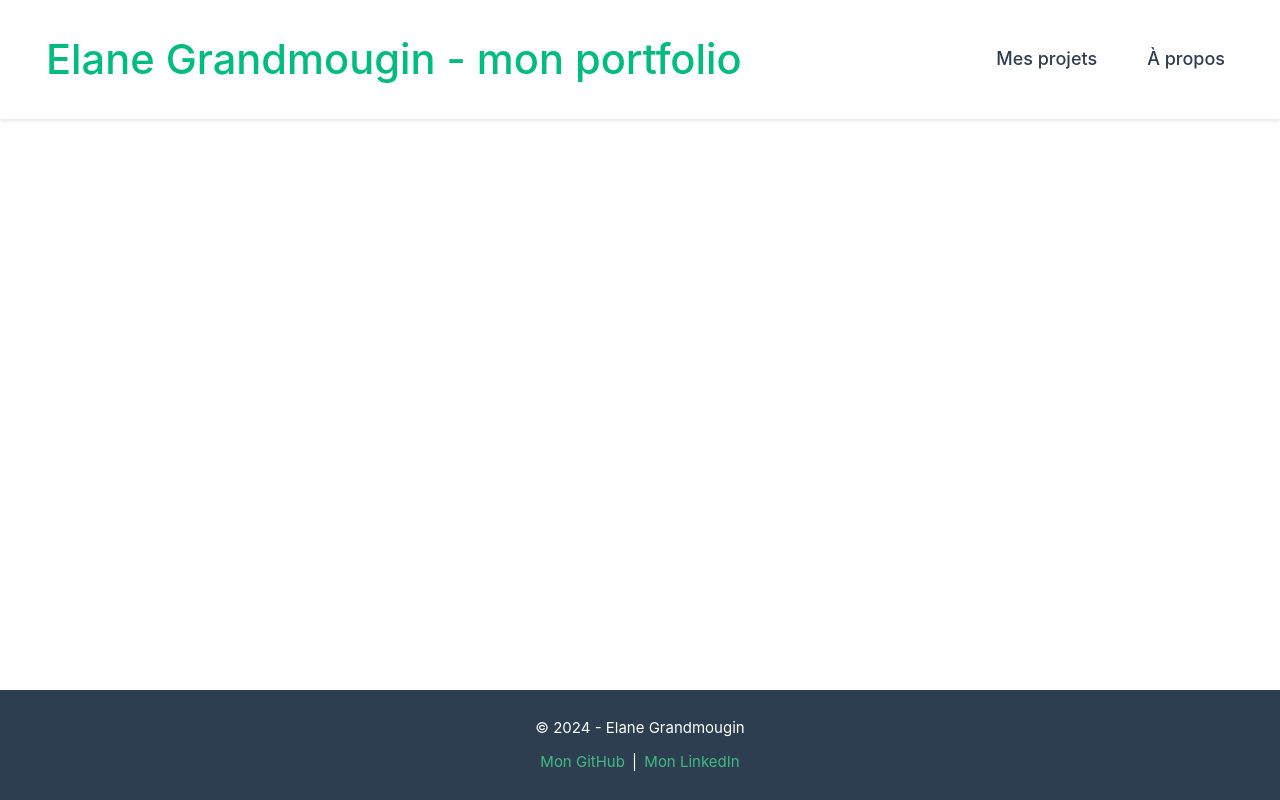
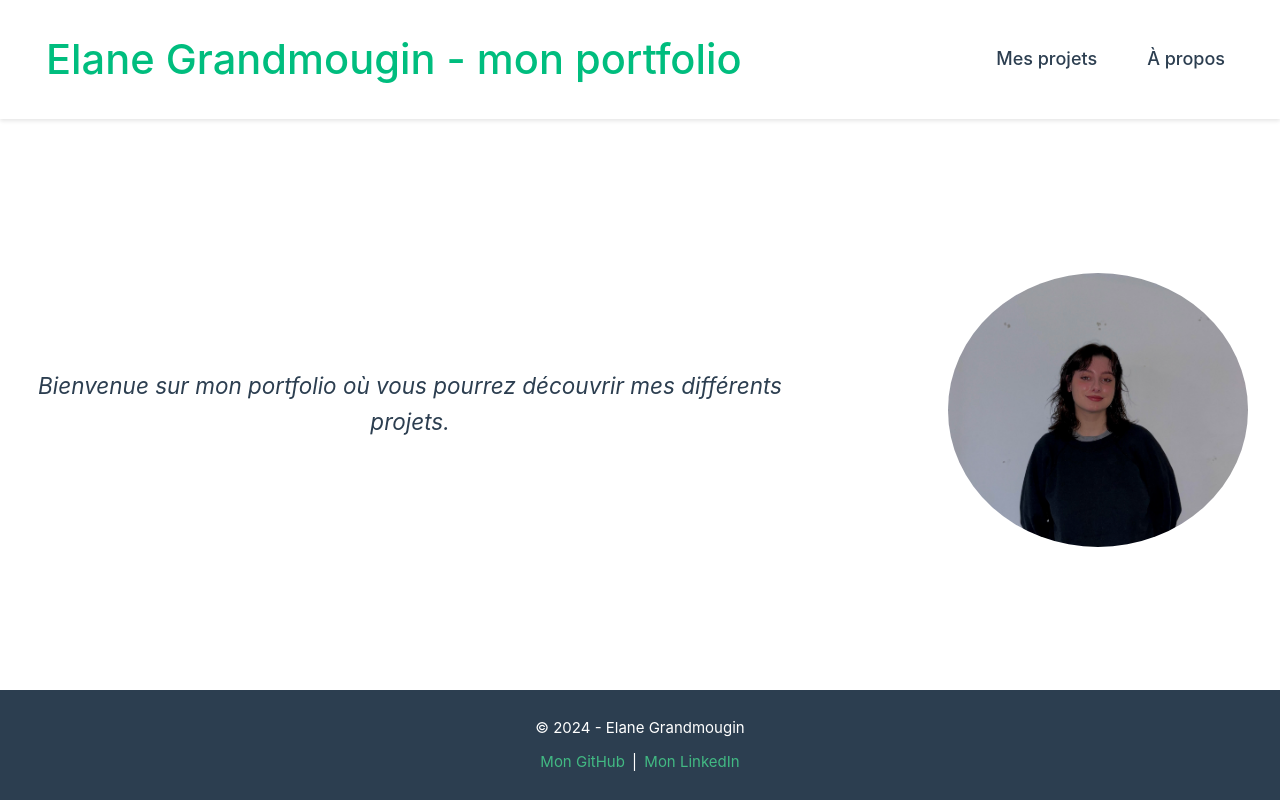
Before and after one commit to elaneg/portfolio_pro, a Vue app: page / in a window 1280 px wide. Built offline with nearby package versions, Linux system fonts and the light colour scheme.

Commit message:
feat/accueil : ajout du contenu de l'accueil et correction du css

```diff
--- a/index.html
+++ b/index.html
@@ -4,7 +4,7 @@
     <meta charset="UTF-8">
     <link rel="icon" href="/favicon.ico">
     <meta name="viewport" content="width=device-width, initial-scale=1.0">
-    <title>Mon portfolio</title>
+    <title>Elane Grandmougin - Développeuse web </title>
   </head>
   <body>
     <div id="app"></div>
--- a/src/App.vue
+++ b/src/App.vue
@@ -1,29 +1,33 @@
 <script setup>
-import { RouterLink, RouterView } from 'vue-router'
+import {RouterLink, RouterView, useRoute} from 'vue-router'
 import HeaderType from "@/components/HeaderType.vue";
+
+const route = useRoute();
 </script>
 
 <template>
     <div class="app">
         <header class="header">
             <a href="/" class="logo-link">
-                <HeaderType msg="Elane Grandmougin - mon portfolio" />
+                <HeaderType msg="Elane Grandmougin - mon portfolio"/>
             </a>
             <nav class="nav">
-                <router-link :to="{ name: 'Projets' }" class="nav-link">Mes projets</router-link>
+                <router-link to="/projets" class="nav-link">Mes projets</router-link>
                 <router-link to="/apropos" class="nav-link">À propos</router-link>
             </nav>
         </header>
 
+
         <main class="main-content">
-            <RouterView />
+            <RouterView/>
         </main>
 
         <footer class="footer">
             <p>&copy; 2024 - Elane Grandmougin</p>
             <p>
                 <a href="https://github.com/elanegrandmougin" target="_blank" rel="noopener noreferrer">Mon GitHub</a> |
-                <a href="https://www.linkedin.com/in/elanegrandmougin" target="_blank" rel="noopener noreferrer">Mon LinkedIn</a>
+                <a href="https://www.linkedin.com/in/elanegrandmougin" target="_blank" rel="noopener noreferrer">Mon
+                    LinkedIn</a>
             </p>
         </footer>
     </div>
@@ -48,11 +52,13 @@ body {
     padding: 0;
 }
 
-.app {
-    display: flex;
-    flex-direction: column;
-    min-height: 100vh;
-}
+/*.app {*/
+/*    display: flex;*/
+/*    min-height: 100vh;*/
+/*    width: 100%;*/
+/*    align-items: center;*/
+/*    justify-content: center;*/
+/*}*/
 
 /* Style du header */
 .header {
@@ -90,13 +96,13 @@ body {
 
 .nav-link:hover {
     background-color: var(--primary-color);
-    color: white;
+    color: #008cff;
 }
 
 /* Style du contenu principal */
 .main-content {
-    padding: 80px 20px 100px; /* Augmente le padding inférieur pour éviter le chevauchement avec le footer */
-    max-width: 1200px;
+    /*padding: 80px 20px 100px; !* Augmente le padding inférieur pour éviter le chevauchement avec le footer *!*/
+    /*max-width: 1200px;*/
     margin: 0 auto;
     flex: 1; /* Permet au contenu principal de s'étendre pour occuper l'espace restant */
 }
@@ -107,10 +113,10 @@ body {
     color: white;
     text-align: center;
     padding: 2vh;
-    width:100%;
-    position:absolute;
-    bottom:0;
-    left:0;
+    width: 100%;
+    position: absolute;
+    bottom: 0;
+    left: 0;
 }
 
 .footer p {
@@ -135,9 +141,5 @@ body {
     .nav-link {
         font-size: 1.2em;
     }
-
-    .main-content {
-        padding: 100px 20px 100px; /* Augmente le padding inférieur pour les écrans larges */
-    }
 }
 </style>
--- a/src/assets/main.css
+++ b/src/assets/main.css
@@ -28,7 +28,6 @@ a,
   }
 
   #app {
-    display: grid;
     grid-template-columns: 1fr 1fr;
     padding: 0 2rem;
   }
--- /dev/null
+++ b/src/components/Accueil.vue
@@ -0,0 +1,62 @@
+<template>
+    <div class="accueil">
+        <p class="tagline">
+            Bienvenue sur mon portfolio où vous pourrez découvrir mes différents projets.
+        </p>
+        <div class="photo-container">
+            <img :src="photoUrl" alt="Photo" class="photo"/>
+        </div>
+    </div>
+</template>
+
+<script>
+export default {
+    name: 'Accueil',
+    data() {
+        return {
+            photoUrl: ('/photo.jpg')
+        };
+    }
+};
+</script>
+
+<style scoped>
+.accueil {
+    text-align: center;
+    display: flex;
+    justify-content: center;
+    margin: 20vh auto;
+    align-items: center;
+    background-color: var(--background-color);
+}
+
+.accueil-header h1 {
+    font-size: 2.5em;
+    color: var(--primary-color);
+    margin-bottom: 20px;
+}
+
+.tagline {
+    font-size: 1.2em;
+    color: var(--text-color);
+    font-style: italic;
+    margin: 1vh 20vh 0 0;
+}
+
+.photo {
+    max-width: 300px;
+    border-radius: 50%;
+    display: block;
+    margin-top: 20px;
+}
+
+@media (min-width: 1024px) {
+    .accueil-header h1 {
+        font-size: 3em;
+    }
+
+    .tagline {
+        font-size: 1.5em;
+    }
+}
+</style>
--- a/src/components/Projets.vue
+++ b/src/components/Projets.vue
@@ -14,7 +14,7 @@
 
 <script>
 export default {
-    name: 'projets',
+    name: 'Projets',
     data() {
         return {
             projects: [
--- a/src/router/index.js
+++ b/src/router/index.js
@@ -1,6 +1,7 @@
 import { createRouter, createWebHistory } from 'vue-router'
 import Projets from "@/components/Projets.vue";
 import Cv from "@/components/Cv.vue";
+import Accueil from "@/components/Accueil.vue";
 
 const router = createRouter({
     history: createWebHistory(import.meta.env.BASE_URL),
@@ -15,10 +16,11 @@ const router = createRouter({
             name: 'Apropos',
             component: Cv
         },
-        // {
-        //     path: '/character/:id',
-        //     component: FichePersos,
-        // },
+        {
+            path: '/',
+            name: 'Accueil',
+            component: Accueil,
+        },
         // {
         //     path: '/ficheEpisode/:id',
         //     name: 'ficheEpisode',
```
Also changed, not shown: public/photo.jpg (added).
